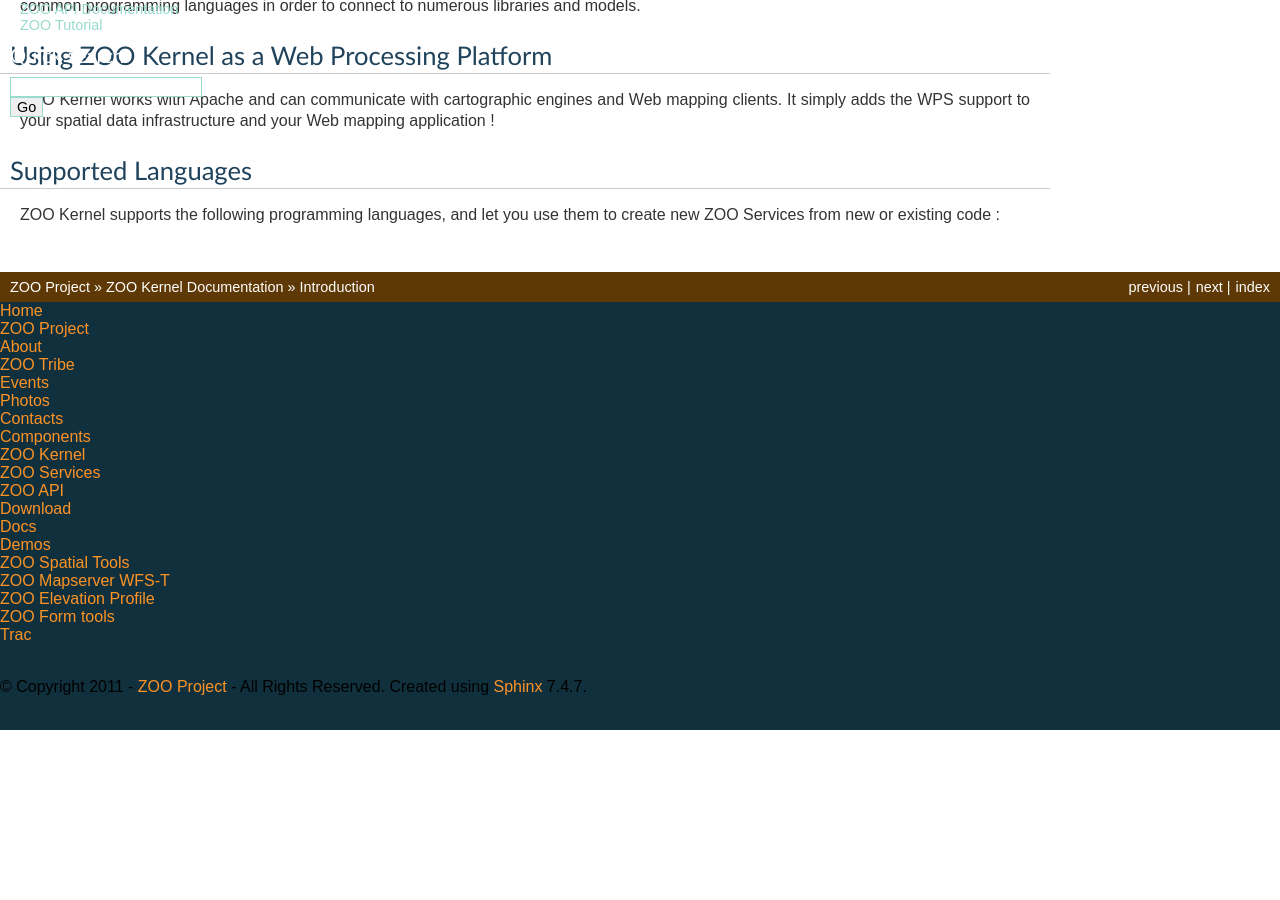
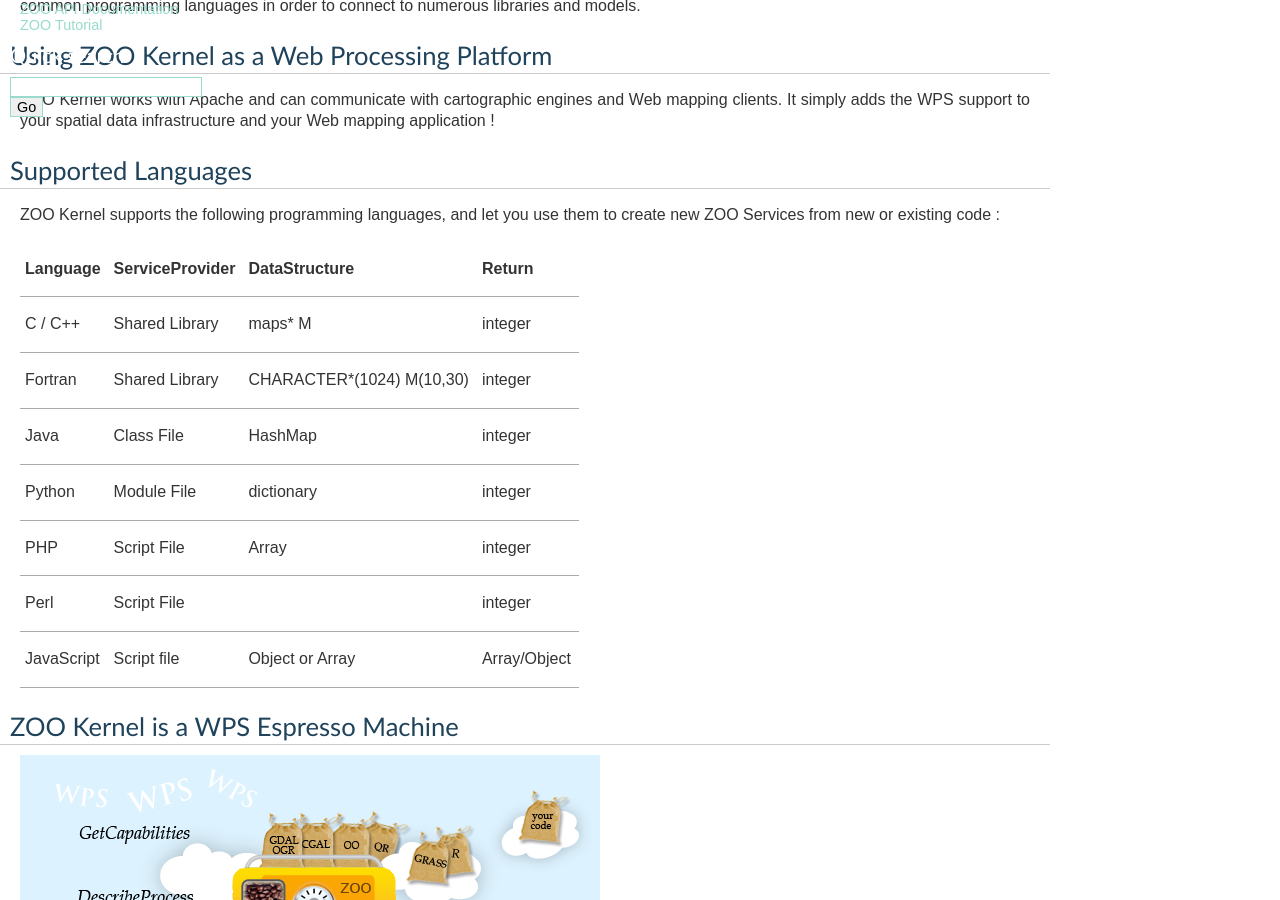
Before and after one commit to hydroleader/zoo-project, a Sphinx documentation site: the page built from docs/kernel/introduction.txt, in a window 1280 px wide and 900 px high, scrolled down 563 px. Built offline with Sphinx 7.4.7, drawn with Linux system fonts in a browser that asks for light colours; before the commit the page ends 1293 px from its top, so only the background shows below that.

Commit message:
add pages

```diff
--- a/docs/kernel/introduction.txt
+++ b/docs/kernel/introduction.txt
@@ -21,14 +21,19 @@ Supported Languages
 ZOO Kernel supports the following programming languages, and let you use them to create
 new ZOO Services from new or existing code :
 
-========== =============== =======================  ============
-Language   ServiceProvider DataStructure            Return
----------- --------------- -----------------------  ------------
-C / C++    Shared Library  maps* M 	            integer
-Fortran    Shared Library CHARACTER*(1024) M(10,30) integer
-Java 	   Class File 	   HashMap 	            integer
-Python 	   Module File 	   dictionary 	            integer
-PHP 	   Script File 	   Array 	            integer
-Perl 	   Script File 		                    integer
-JavaScript Script file 	   Object or Array 	    Array/Object
-========== =============== ======================== ============
+============ =================== ========================= ============
+**Language** **ServiceProvider** **DataStructure**         **Return**
+------------ ------------------- ------------------------- ------------
+C / C++      Shared Library      maps* M 	           integer
+Fortran      Shared Library      CHARACTER*(1024) M(10,30) integer
+Java 	     Class File 	 HashMap 	           integer
+Python 	     Module File 	 dictionary 	           integer
+PHP 	     Script File 	 Array 	                   integer
+Perl 	     Script File 		                   integer
+JavaScript   Script file 	 Object or Array 	   Array/Object
+============ =================== ========================= ============
+
+ZOO Kernel is a WPS Espresso Machine
+------------------------------------
+
+.. image:: ../_static/images/zoo_kernel_scheme.png
```
Also changed, not shown: docs/_static/images/zoo_kernel_scheme.png (added).
